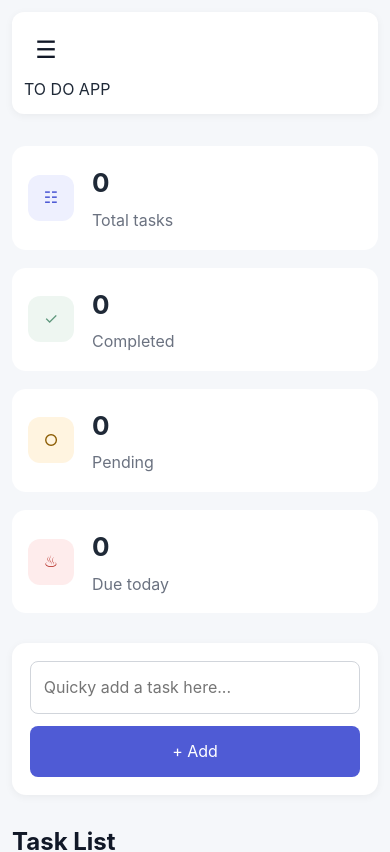
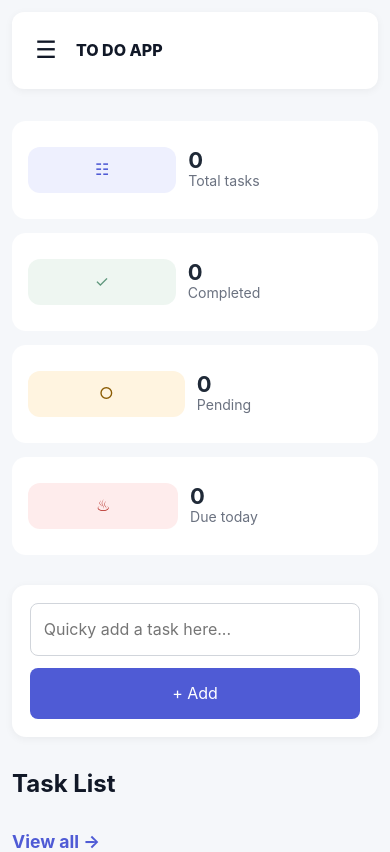
Before and after one commit to SoyOusa/todo-app, a React (Vite) app: page / in a window 390 px wide. Shown: the top 852 px of the page. Built offline with nearby package versions, Linux system fonts and the light colour scheme.

Commit message:
adjust the responsive design

```diff
--- a/src/App.css
+++ b/src/App.css
@@ -9,9 +9,19 @@
     background: white;
     border-radius: 14px;
     padding: 24px;
+    min-height: 98px;
     display: flex;
     align-items: center;
     gap: 18px;
+}
+
+.stat-card > div {
+    min-width: 0;
+    flex: 1 1 auto;
+    display: flex;
+    flex-direction: column;
+    justify-content: center;
+    gap: 2px;
 }
 
 .stat-icon {
@@ -43,10 +53,13 @@
 .stat-card h2 {
     margin: 0;
     font-size: 26px;
+    line-height: 1;
+    font-weight: 700;
 }
 
 .stat-card p {
-  margin: 4px 0 0;
+  margin: 0;
+  line-height: 1.2;
   color: #6b7280;
 }
 
@@ -349,6 +362,10 @@
     padding: 1rem;
   }
 
+  .stats-grid {
+    grid-template-columns: repeat(2, minmax(0, 1fr));
+  }
+
   .navbar {
     align-items: center;
     gap: 0.5rem;
@@ -356,6 +373,7 @@
   }
 
   .nav-header {
+    flex-wrap: nowrap;
     gap: 0.5rem;
   }
 
@@ -426,6 +444,23 @@
     padding: 16px;
   }
 
+  .stat-card {
+    padding: 20px;
+    gap: 14px;
+  }
+
+  .stat-icon {
+    flex: 0 0 46px;
+  }
+
+  .stat-card h2 {
+    font-size: 24px;
+  }
+
+  .stat-card p {
+    font-size: 0.92rem;
+  }
+
   .quick-add {
     flex-direction: column;
   }
@@ -449,10 +484,12 @@
 @media (max-width: 480px) {
   .stats-grid {
     grid-template-columns: 1fr;
+    gap: 14px;
   }
 
   .stat-card {
     padding: 16px;
+    gap: 12px;
   }
 
   h1 {
@@ -461,6 +498,14 @@
 
   .task-preview {
     flex-wrap: wrap;
+  }
+
+  .stat-card h2 {
+    font-size: 22px;
+  }
+
+  .stat-card p {
+    font-size: 0.88rem;
   }
 
   #root {
--- a/src/index.css
+++ b/src/index.css
@@ -80,12 +80,36 @@
   font-weight: bold;
 }
 
+.nav-header {
+  display: flex;
+  align-items: center;
+  flex-wrap: nowrap;
+  min-width: 0;
+  gap: .75rem;
+}
+
+.nav-brand {
+  display: inline-flex;
+  align-items: center;
+  white-space: nowrap;
+  flex-shrink: 0;
+  font-weight: 800;
+  color: #111827;
+  letter-spacing: 0;
+  line-height: 1;
+}
+
+.nav-brand:hover {
+  color: #4f5bd5;
+}
+
 /* Hamburger button */
 .menu-btn {
   display: none;
 
   border: none;
   background: transparent;
+  flex-shrink: 0;
   color: #111827;
 
   font-size: 1.8rem;
```
